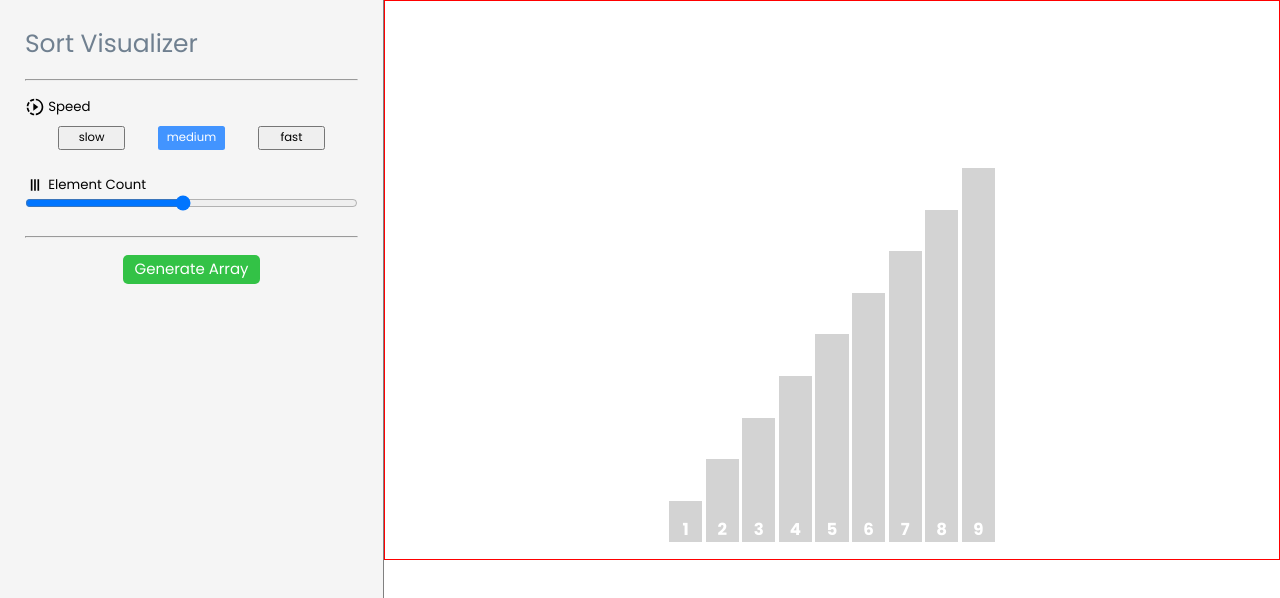
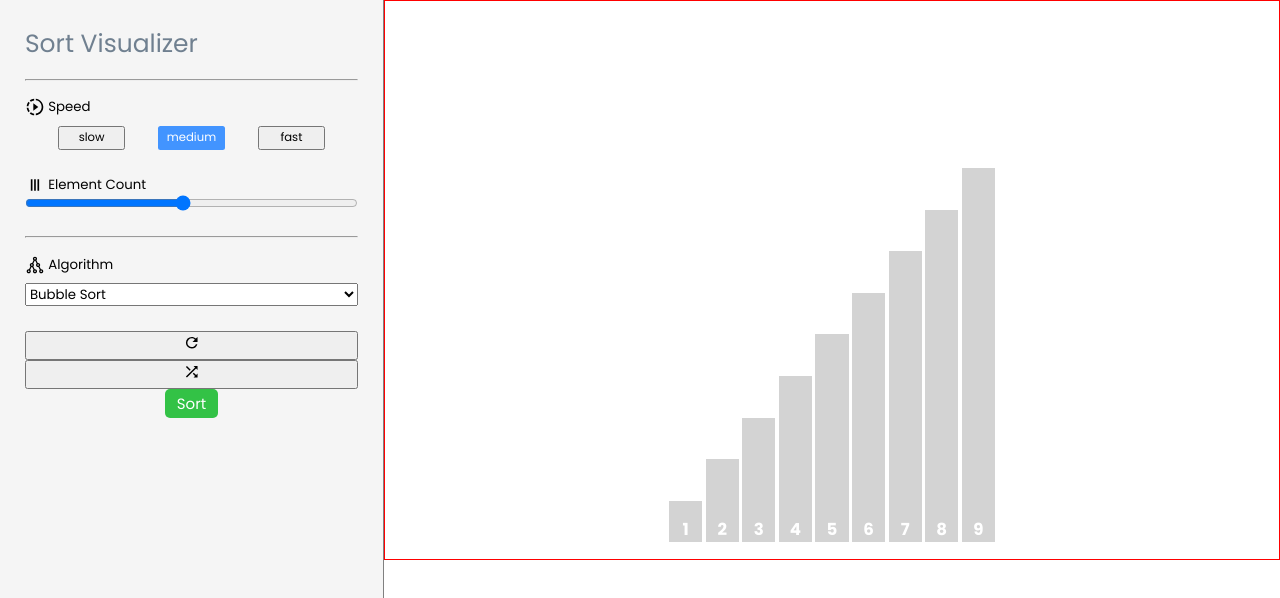
Before and after one commit to edgarmuyomba/sortVisualizer, a React (Vite) app: page / in a window 1280 px wide. Shown: the top 598 px of the page. Built offline with nearby package versions, Linux system fonts and the light colour scheme.

Commit message:
new buttons

```diff
--- a/src/components/animationWindow/animationWindow.tsx
+++ b/src/components/animationWindow/animationWindow.tsx
@@ -6,9 +6,7 @@ export default function AnimationWindow() {
 
     const [array, setArray] = useState<number[]>([1, 2, 3, 4, 5, 6, 7, 8, 9]);
 
-    function getHeight(int: number): string {
-        return `${int * 2.5}rem`
-    }
+    const getHeight = (int: number): string => `${int * 2.5}rem`;
 
     return (
         <div className={styles.container}>
--- a/src/components/sidebar/sidebar.tsx
+++ b/src/components/sidebar/sidebar.tsx
@@ -2,7 +2,7 @@ import React from "react";
 import { useState } from "react";
 
 import Icon from '@mdi/react';
-import { mdiPlaySpeed, mdiTallyMark3 } from '@mdi/js';
+import { mdiPlaySpeed, mdiTallyMark3, mdiGraphOutline, mdiRefresh, mdiShuffle } from '@mdi/js';
 
 import styles from "./styles.module.scss";
 
@@ -79,8 +79,27 @@ export default function Sidebar() {
             </div>
             <hr />
             <div className={styles.setting}>
-                <button className={styles.generate}>
-                    Generate Array
+                <div className={styles.header}>
+                    <Icon path={mdiGraphOutline} size={0.8} />
+                    <p className={styles.name}>Algorithm</p>
+                </div>
+                <select name="algorithms" className={styles.algorithms}>
+                    <option value="bubblesort">Bubble Sort</option>
+                    <option value="insertionsort">Insertion Sort</option>
+                    <option value="mergesort">Merge Sort</option>
+                    <option value="quicksort">Quick Sort</option>
+                    <option value="selectionsort">Selection Sort</option>
+                </select>
+            </div>
+            <div className={styles.setting}>
+                <button className={styles.refresh}>
+                    <Icon path={mdiRefresh} size={0.7} />
+                </button>
+                <button className={styles.shuffle}>
+                    <Icon path={mdiShuffle} size={0.7} />
+                </button>
+                <button className={styles.sort}>
+                    Sort
                 </button>
             </div>
         </div>
--- a/src/components/sidebar/styles.module.scss
+++ b/src/components/sidebar/styles.module.scss
@@ -4,6 +4,14 @@ $accent-green: rgb(51, 194, 70);
 %positioning {
     display: flex;
     align-items: center;
+}
+
+%buttons {
+    color: white;
+    border: none;
+    cursor: pointer;
+    border-radius: 5px;
+    font-size: 0.9rem;
 }
 
 div.container {
@@ -61,13 +69,14 @@ div.options {
     }
 }
 
-button.generate {
+select.algorithms {
+    margin-top: 0.5rem;
+    font-size: 0.8rem;
+}
+
+button.sort {
+    @extend %buttons;
     align-self: center;
     padding: 0.2rem 0.7rem;
     background-color: $accent-green;
-    color: white;
-    border: none;
-    cursor: pointer;
-    border-radius: 5px;
-    font-size: 0.9rem;
 }
```
